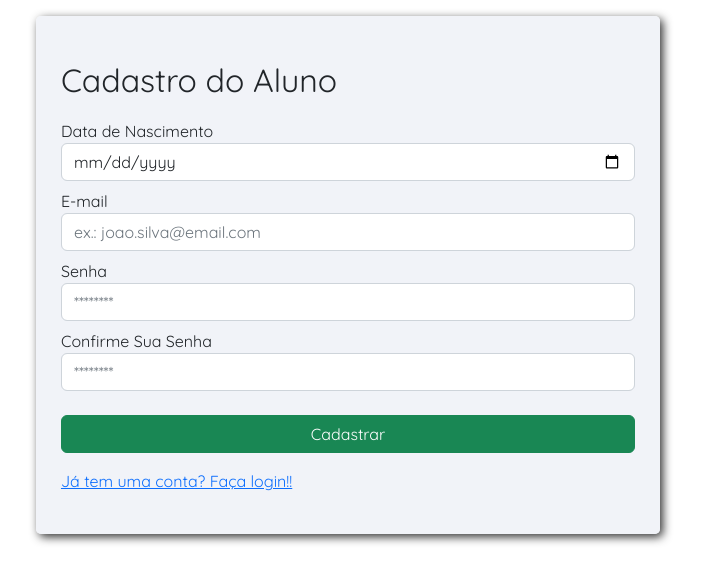
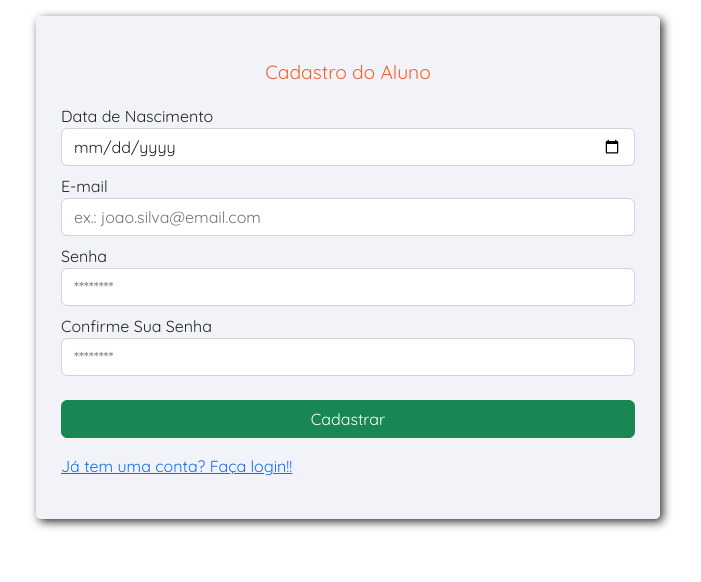
Before and after one commit to Squad009/pj-leiturinha-react, a React (Create React App) app: page /registrar/estudante in a window 1280 px wide. Shown: the top 582 px of the page, without its empty margins (292-993 px from the left). Built offline with nearby package versions, Linux system fonts and the light colour scheme.

Commit message:
Ajuste fonte cadastro

```diff
--- a/src/css/login.css
+++ b/src/css/login.css
@@ -14,3 +14,8 @@
 .logo-position {
     text-align: center;
 }
+h2 {
+    text-align: center;
+    color: #f2622e;
+    font-size:larger;
+}
```
